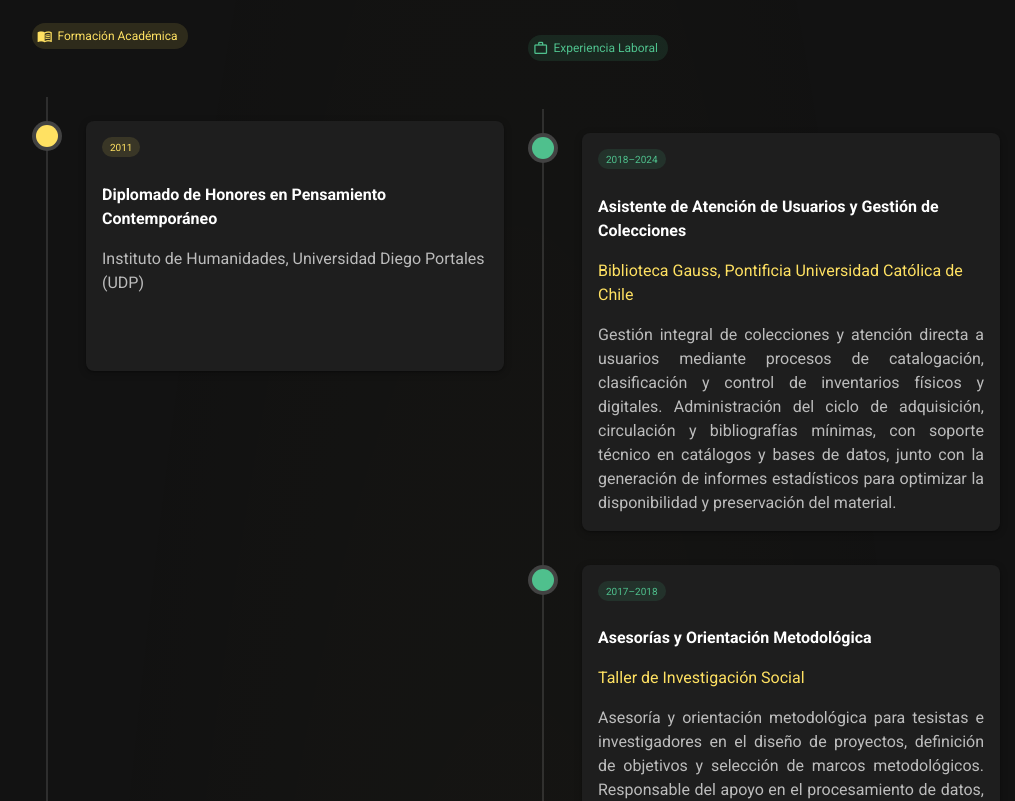
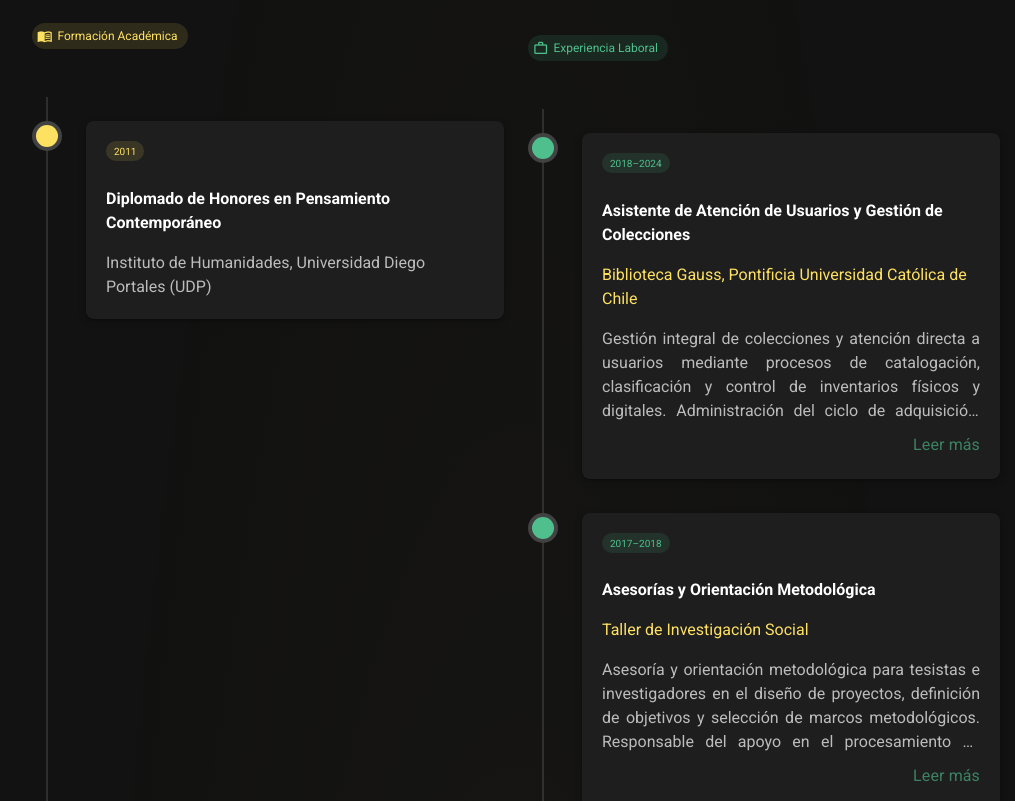
Before and after one commit to jltamayocabello-droid/mi-portafolio-vuetify, a Vue app: page / in a window 1280 px wide. Shown: the part 3860-4661 px from the top of the page, without its empty margins (124-1139 px from the left). Built offline with nearby package versions, Linux system fonts and the light colour scheme.

Commit message:
Se estandarizan cards de aprendizaje continuo

```diff
--- a/src/pages/HomePage.vue
+++ b/src/pages/HomePage.vue
@@ -359,14 +359,14 @@
                 size="small"
               >
                 <v-card
-                  class="education-card pa-4"
+                  class="education-card pa-4 pa-sm-5 d-flex flex-column h-100"
                   color="surface"
                   elevation="2"
-                  min-height="250"
+                  min-height="180"
                   rounded="lg"
                   width="100%"
                 >
-                  <div class="d-flex flex-column align-start gap-2">
+                  <div class="d-flex flex-column align-start h-100 w-100">
                     <v-chip
                       class="mb-1"
                       :color="edu.color"
@@ -375,7 +375,7 @@
                     >
                       {{ edu.years }}
                     </v-chip>
-                    <div>
+                    <div class="flex-grow-1 w-100">
                       <h4 class="text-body-1 font-weight-bold mb-1">
                         {{ edu.title }}
                       </h4>
@@ -405,14 +405,14 @@
                 size="small"
               >
                 <v-card
-                  class="education-card pa-4"
+                  class="education-card pa-4 pa-sm-5 d-flex flex-column h-100"
                   color="surface"
                   elevation="2"
-                  min-height="150"
+                  min-height="180"
                   rounded="lg"
                   width="100%"
                 >
-                  <div class="d-flex flex-column align-start gap-2">
+                  <div class="d-flex flex-column align-start h-100 w-100">
                     <v-chip
                       class="mb-1"
                       :color="job.color"
@@ -421,18 +421,41 @@
                     >
                       {{ job.years }}
                     </v-chip>
-                    <div>
+                    <div class="flex-grow-1 w-100">
                       <h4 class="text-body-1 font-weight-bold mb-1">
                         {{ job.title }}
                       </h4>
-                      <p class="text-caption text-secondary mb-1">
+                      <p class="text-caption text-secondary mb-2">
                         {{ job.institution }}
                       </p>
                       <p
                         class="text-caption text-medium-emphasis mb-0 text-justify"
+                        :class="
+                          expandedJobs[job.title] ? '' : 'description-clamp'
+                        "
                       >
                         {{ job.description }}
                       </p>
+                      <div
+                        v-if="job.description && job.description.length > 180"
+                        class="d-flex justify-end mt-2"
+                      >
+                        <v-btn
+                          class="px-0 text-none"
+                          color="primary"
+                          size="small"
+                          variant="plain"
+                          @click="
+                            expandedJobs[job.title] = !expandedJobs[job.title]
+                          "
+                        >
+                          {{
+                            expandedJobs[job.title]
+                              ? "Mostrar menos"
+                              : "Leer más"
+                          }}
+                        </v-btn>
+                      </div>
                     </div>
                   </div>
                 </v-card>
@@ -459,21 +482,22 @@
               md="6"
             >
               <v-card
-                class="pa-4 h-100 course-card"
+                class="course-card pa-4 pa-sm-5 d-flex flex-column h-100"
                 color="surface"
                 elevation="2"
+                min-height="140"
                 rounded="lg"
               >
-                <div class="d-flex align-start gap-3">
+                <div class="d-flex align-start gap-3 h-100">
                   <v-chip
-                    class="flex-shrink-0 mt-1"
+                    class="flex-shrink-0 mt-1 mb-1"
                     :color="course.color"
                     size="x-small"
                     variant="tonal"
                   >
                     {{ course.year }}
                   </v-chip>
-                  <div>
+                  <div class="flex-grow-1">
                     <p class="text-body-2 font-weight-medium mb-1">
                       {{ course.title }}
                     </p>
@@ -492,11 +516,15 @@
 </template>
 
 <script setup>
+  import { ref } from 'vue'
   import ProjectCard from '@/components/ProjectCard.vue'
+
+  const expandedJobs = ref({})
 
   const devSkills = [
     { name: 'HTML5', color: 'orange', icon: 'mdi-language-html5' },
-    { name: 'CSS3', color: 'blue', icon: 'mdi-language-css3' }, { name: 'JavaScript', color: 'yellow', icon: 'mdi-language-javascript' },
+    { name: 'CSS3', color: 'blue', icon: 'mdi-language-css3' },
+    { name: 'JavaScript', color: 'yellow', icon: 'mdi-language-javascript' },
     { name: 'Vue 3', color: 'primary', icon: 'mdi-vuejs' },
     { name: 'Pinia', color: 'secondary', icon: 'mdi-pine-tree' },
     { name: 'Vuetify 3', color: 'primary', icon: 'mdi-palette-swatch' },
@@ -807,6 +835,14 @@
   border: 1px solid rgba(255, 255, 255, 0.05);
 }
 
+.description-clamp {
+  display: -webkit-box;
+  -webkit-line-clamp: 4;
+  line-clamp: 4;
+  -webkit-box-orient: vertical;
+  overflow: hidden;
+}
+
 /* Projects */
 .projects-section {
   background: radial-gradient(
```
